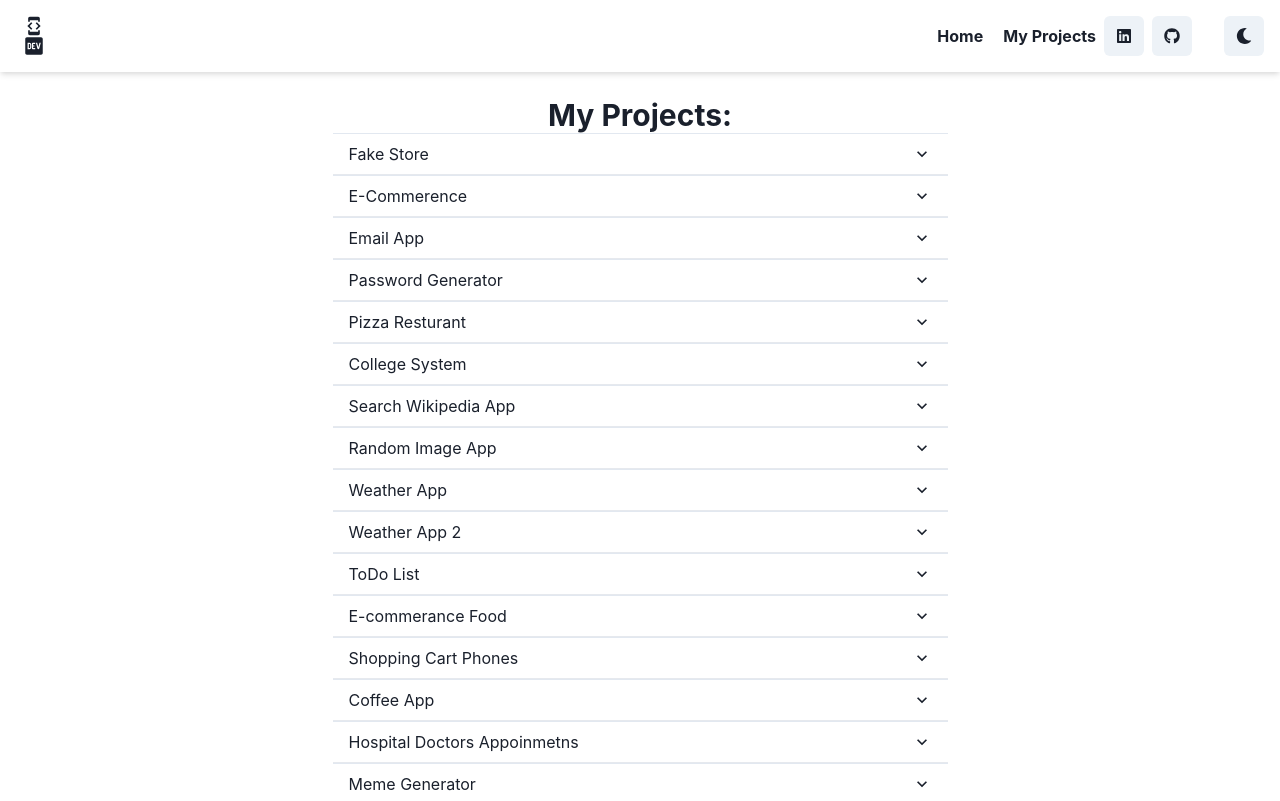
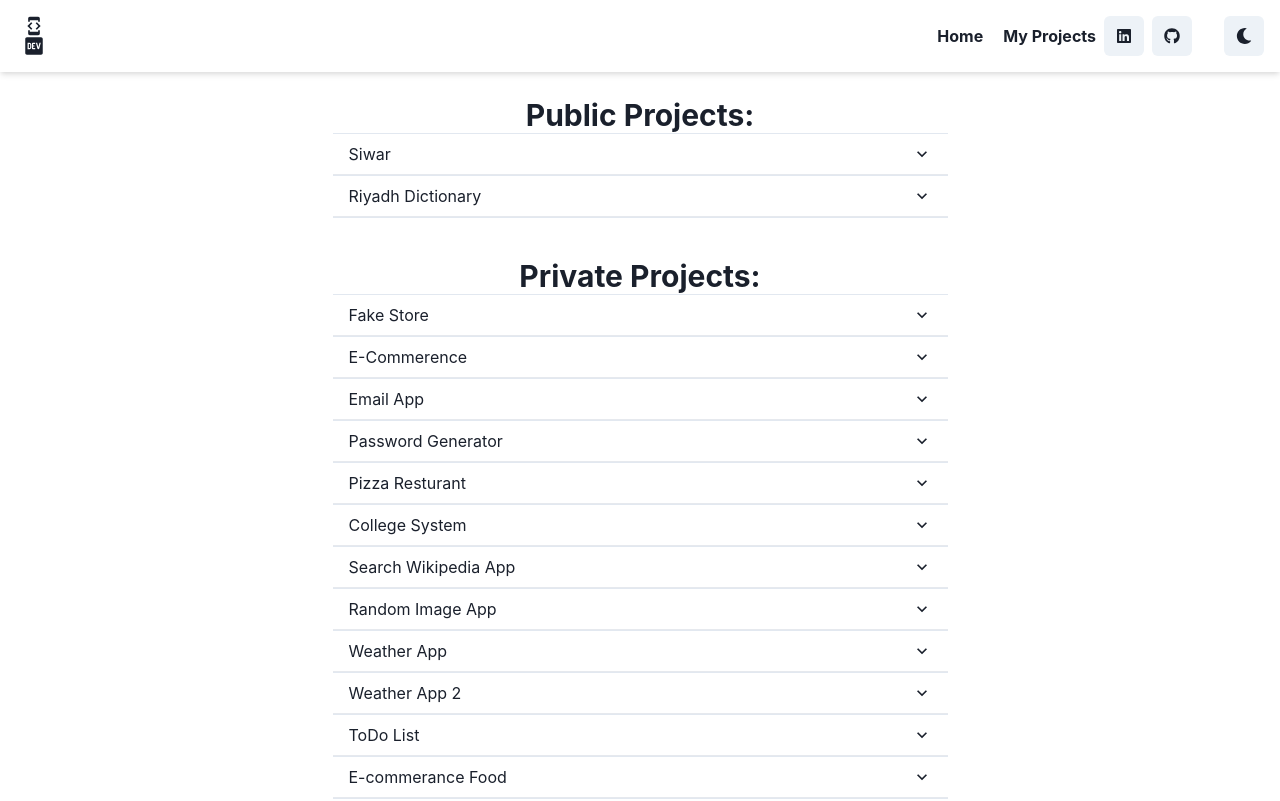
Before and after one commit to Ali7U/Portfolio, a React (Vite) app: page /my-projects in a window 1280 px wide. Shown: the top 801 px of the page. Built offline with nearby package versions, Linux system fonts and the light colour scheme.

Commit message:
add Public Projects section

```diff
--- a/src/components/MyProjects.tsx
+++ b/src/components/MyProjects.tsx
@@ -129,9 +129,9 @@ export const projects: IProjects[] = [
 const publicProjects: IProjects[] = [
   {
     projectName: "Siwar",
-    type: "Frontend",
-    frameWork: "Angular",
-    url: "https://siwar.ksaa.gov.sa/home",
+    type: "Full-Stack",
+    frameWork: "Angular, NestJS",
+    urlDeploy: "https://siwar.ksaa.gov.sa/home",
   },
   {
     projectName: "Riyadh Dictionary",
@@ -147,7 +147,65 @@ function MyProjects() {
     <>
       <Box m={25}>
         <Center>
-          <Heading size="lg">My Projects:</Heading>
+          <Heading size="lg">Public Projects:</Heading>
+        </Center>
+        <Center pb={10}>
+          <Accordion w={["100%", "100%", "75%", "50%"]}>
+            {publicProjects.map((item) => (
+              <AccordionItem>
+                <h2>
+                  <AccordionButton>
+                    <Box as="span" flex="1" textAlign="left">
+                      {item.projectName}
+                    </Box>
+                    <AccordionIcon />
+                  </AccordionButton>
+                </h2>
+                <Box bg={isDark ? "#31363F" : "#EEEDED"}>
+                  <AccordionPanel
+                    pb={4}
+                    display={"flex"}
+                    flexWrap={"wrap"}
+                    flexDirection={"row-reverse"}
+                    justifyContent={"space-between"}
+                  >
+                    <Box>
+                      <Link href={"https://github.com/Ali7U"}>
+                        <FaGithub />
+                      </Link>
+                    </Box>
+                    <Box>
+                      type: {item.type} - {item.frameWork}
+                    </Box>
+                  </AccordionPanel>
+                  <Divider />
+                  {item.urlDeploy ? (
+                    <AccordionPanel
+                      pb={4}
+                      display={"flex"}
+                      justifyContent={"space-between"}
+                      alignItems={"center"}
+                      w={150}
+                    >
+                      <Link
+                        href={item.urlDeploy}
+                        isExternal
+                        display={"flex"}
+                        alignItems={"center"}
+                      >
+                        Visit Website <ExternalLinkIcon mx="2px" />
+                      </Link>
+                    </AccordionPanel>
+                  ) : (
+                    ""
+                  )}
+                </Box>
+              </AccordionItem>
+            ))}
+          </Accordion>
+        </Center>
+        <Center>
+          <Heading size="lg">Private Projects:</Heading>
         </Center>
         <Center>
           <Accordion w={["100%", "100%", "75%", "50%"]}>
```
